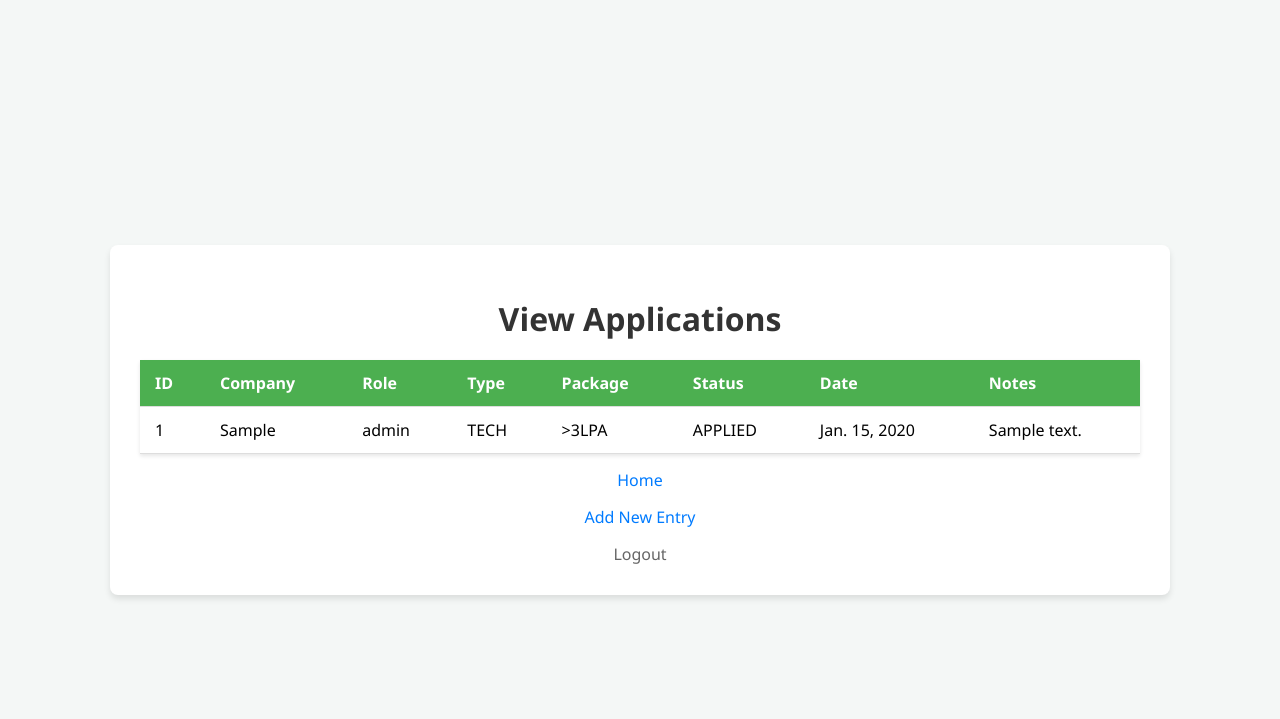
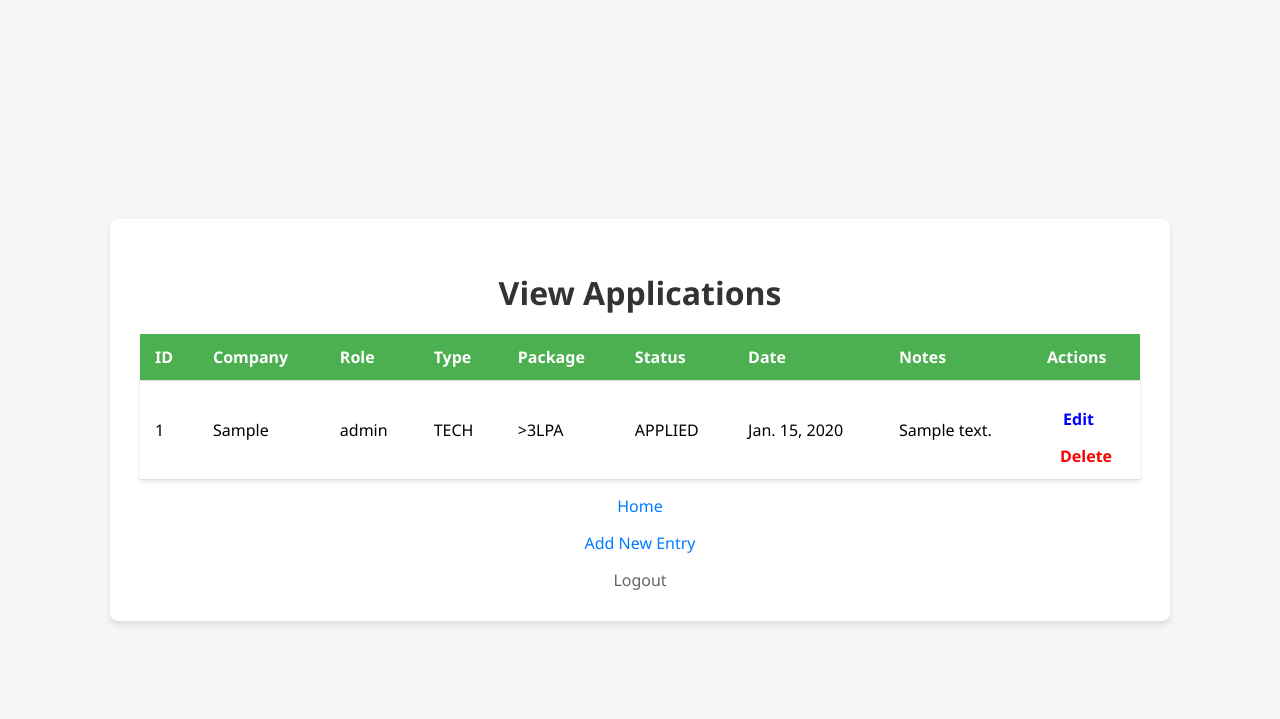
Before and after one commit to anugrahk21/CareerQuest-Django, a Django app: page /view/ in a window 1280 px wide. Shown: the top 719 px of the page. Run offline with Django 5.2, Linux system fonts and the light colour scheme; a user stored in the database is signed in; tables that the repository leaves empty hold one stand-in row (values such as "Sample post").

Commit message:
feat: add Edit and Delete buttons with confirmation to view table

```diff
--- a/djangoproject/templates/view.html
+++ b/djangoproject/templates/view.html
@@ -20,6 +20,7 @@
                 <th>Status</th>
                 <th>Date</th>
                 <th>Notes</th>
+                <th>Actions</th>
             </tr>
             {% for i in data %} <!-- Loop through all CareerApp objects -->
             <!-- 'i' is like the object of CareerApp model -->
@@ -32,6 +33,17 @@
                 <td>{{ i.status }}</td>
                 <td>{{ i.date }}</td>
                 <td>{{ i.notes }}</td>
+                <td>
+                    <!-- { % url 'update' i.id % } ->  1. find 'update' in urls.py ( { % url % } does url pattern matching/lookup) -->
+                    <!-- 2. sees pattern 'update/<int:id>' with placeholder 'id' -->
+                    <!-- 3. matches 'i.id' with 'id' in the pattern (if 'i.id'=1, 'id' will be 1) -->
+                    <!-- 4. generates URL like 'update/1' ( /update/<str:id>/ -> /update/1/ ) -->
+                    <a href="{% url 'update' i.id %}"
+                        style="color: blue; text-decoration: none; font-weight: bold; margin-right: 15px;">Edit</a>
+                    <a href="{% url 'delete' i.id %}"
+                        onclick="return confirm('Are you sure you want to delete this entry?');"
+                        style="color: red; text-decoration: none; font-weight: bold;">Delete</a>
+                </td>
             </tr>
             {% endfor %} <!-- End of loop -->
         </table>
```
